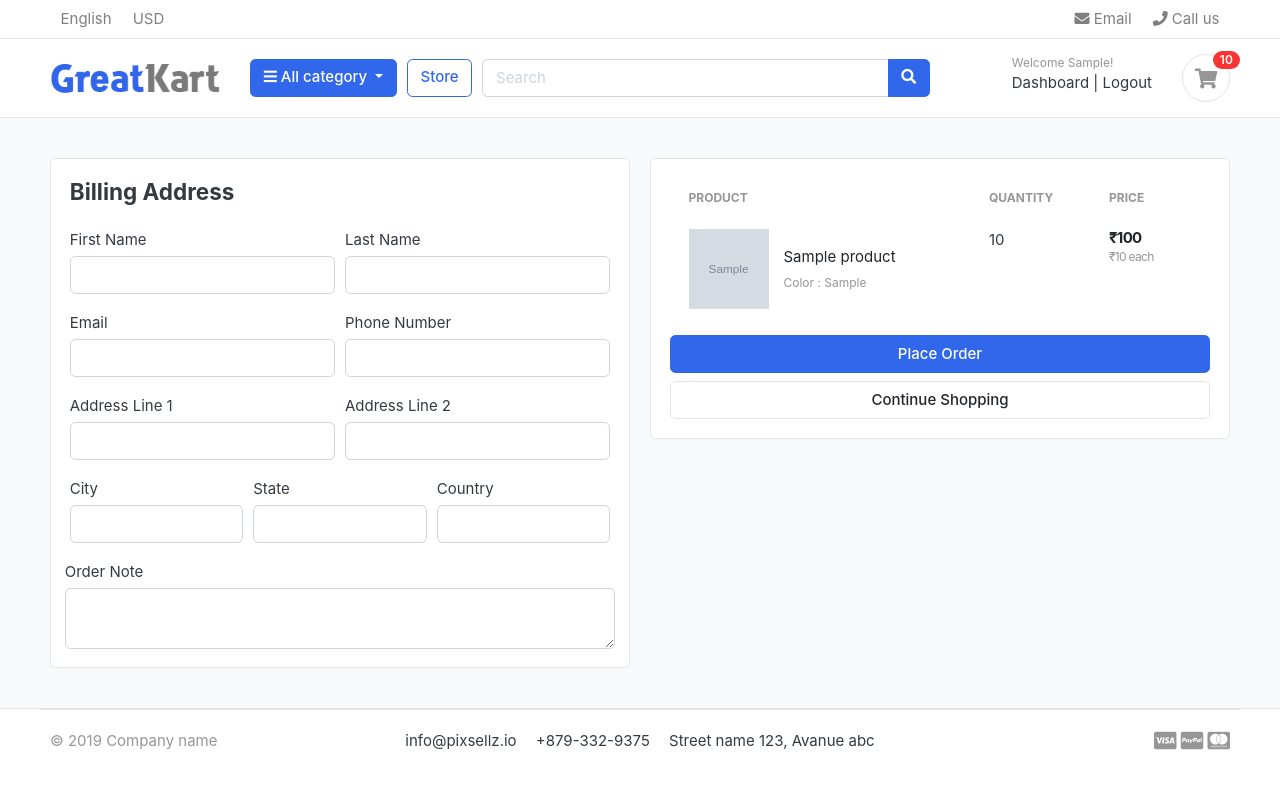
After one commit to aparna1208/Ecommerce_website, a Django app: page /carts/checkout/ in a window 1280 px wide. The commit adds this page. Run offline with Django 5.2, Linux system fonts and the light colour scheme; a user stored in the database is signed in; tables that the repository leaves empty hold one stand-in row (values such as "Sample post"); grey boxes marked "Sample" are stand-in pictures; some libraries are stand-ins or nearby versions; some web fonts are replaced.

Commit message:
handles cart and checkout page for logged user

```diff
--- a/carts/context_processors.py
+++ b/carts/context_processors.py
@@ -8,7 +8,10 @@ def counter(request):
     else:
         try:
             cart = Cart.objects.filter(cart_id = _cart_id(request))
-            cart_items = CartItem.objects.all().filter(cart=cart[:1])
+            if request.user.is_authenticated:
+                cart_items = CartItem.objects.all().filter(user=request.user)
+            else:
+                cart_items = CartItem.objects.all().filter(cart=cart[:1])
             for cart_item in cart_items:
                 cart_count += cart_item.quantity
 
--- a/carts/models.py
+++ b/carts/models.py
@@ -1,5 +1,6 @@
 from django.db import models
 from store.models import Product,Variation
+from accounts.models import Account
 
 # Create your models here.
 class Cart(models.Model):
@@ -12,9 +13,10 @@ class Cart(models.Model):
 
 
 class CartItem(models.Model):
+    user = models.ForeignKey(Account, on_delete=models.CASCADE, null= True)
     product = models.ForeignKey(Product, on_delete=models.CASCADE)
     variations = models.ManyToManyField(Variation,blank=True)
-    cart = models.ForeignKey(Cart,on_delete=models.CASCADE)
+    cart = models.ForeignKey(Cart,on_delete=models.CASCADE,null=True)
     quantity = models.IntegerField()
     is_active = models.BooleanField(default=True)
 
--- a/carts/urls.py
+++ b/carts/urls.py
@@ -7,4 +7,7 @@ urlpatterns =[
     path('remove_cart/<int:product_id>/<int:cart_item_id>/',views.remove_cart,name='remove_cart'),
     path('remove_cart_item/<int:product_id>/<int:cart_item_id>/',views.remove_cart_item,name='remove_cart_item'),
 
+    path('checkout/',views.checkout,name='checkout'),
+
+
 ]
--- a/carts/views.py
+++ b/carts/views.py
@@ -3,6 +3,7 @@ from django.http import HttpResponse
 from .models import Cart,CartItem
 from store.models import Product,Variation
 from django.core.exceptions import ObjectDoesNotExist
+from django.contrib.auth.decorators import login_required
 
 
 # Create your views here.
@@ -14,90 +15,152 @@ def _cart_id(request):
     return cart
 
 def add_cart(request, product_id):
+    current_user = request.user
     product = Product.objects.get(id = product_id) #get the product
-    product_variation = []
-    if request.method == 'POST':
-        for item in request.POST:
-            key= item
-            value = request.POST[key]
-            try:
-                variation = Variation.objects.get(product=product, variation_category__iexact=key, variation_value__iexact=value)
-                product_variation.append(variation)
-            except:
-                pass
 
-# Get or create the cart
-    try:
-        cart = Cart.objects.get(cart_id = _cart_id(request))
-    except Cart.DoesNotExist:
-        cart = Cart.objects.create(cart_id = _cart_id(request))
-    cart.save()
+    # if the user is authenticated
+    if current_user.is_authenticated:
+        product_variation = []
+        if request.method == 'POST':
+            for item in request.POST:
+                key= item
+                value = request.POST[key]
+                try:
+                    variation = Variation.objects.get(product=product, variation_category__iexact=key, variation_value__iexact=value)
+                    product_variation.append(variation)
+                except:
+                    pass
 
 
-    is_cart_item_exists = CartItem.objects.filter(product=product, cart =cart).exists()
-    if is_cart_item_exists :
-        cart_item = CartItem.objects.filter(product=product, cart=cart)
-        #existing_variations -> database
-        #current variation -> product_variation
-        #item_id ->database
+        is_cart_item_exists = CartItem.objects.filter(product=product, user = current_user).exists()
+        if is_cart_item_exists :
+            cart_item = CartItem.objects.filter(product=product, user = current_user)
 
-        ex_var_list =[]
-        id = []
+            ex_var_list =[]
+            id = []
 
-        for item in cart_item:
-            existing_variation = item.variations.all()
-            ex_var_list.append(list(existing_variation))
-            id.append(item.id)
+            for item in cart_item:
+                existing_variation = item.variations.all()
+                ex_var_list.append(list(existing_variation))
+                id.append(item.id)
 
 
-        if product_variation in ex_var_list:
-            # increase the cart item quanitity
-            index = ex_var_list.index(product_variation)
-            item_id = id[index]
-            item = CartItem.objects.get(product=product, id=item_id)
-            item.quantity += 1
-            item.save()
+            if product_variation in ex_var_list:
+                # increase the cart item quanitity
+                index = ex_var_list.index(product_variation)
+                item_id = id[index]
+                item = CartItem.objects.get(product=product, id=item_id)
+                item.quantity += 1
+                item.save()
 
-        else:
-            item = CartItem.objects.create(product=product, quantity=1, cart =cart)
+            else:
+                item = CartItem.objects.create(product=product, quantity=1, user = current_user)
+                if len(product_variation) > 0:
+                    item.variations.clear()
+                    item.variations.add(*product_variation)
+                item.save()
+
+        else :
+            cart_item = CartItem.objects.create(
+                product = product,
+                quantity = 1,
+                user = current_user,
+            )
             if len(product_variation) > 0:
-                item.variations.clear()
-                item.variations.add(*product_variation)
-            item.save()
+                cart_item.variations.clear()
+                cart_item.variations.add(*product_variation)
+            cart_item.save()
+        return redirect('cart')
+    # if the user is not authenticated
 
-    else :
-        cart_item = CartItem.objects.create(
-            product = product,
-            quantity = 1,
-            cart = cart,
-        )
-        if len(product_variation) > 0:
-            cart_item.variations.clear()
-            cart_item.variations.add(*product_variation)
-        cart_item.save()
-    return redirect('cart')
+    else:
+        product_variation = []
+        if request.method == 'POST':
+            for item in request.POST:
+                key= item
+                value = request.POST[key]
+                try:
+                    variation = Variation.objects.get(product=product, variation_category__iexact=key, variation_value__iexact=value)
+                    product_variation.append(variation)
+                except:
+                    pass
+
+    # Get or create the cart
+        try:
+            cart = Cart.objects.get(cart_id = _cart_id(request))
+        except Cart.DoesNotExist:
+            cart = Cart.objects.create(cart_id = _cart_id(request))
+        cart.save()
+
+
+        is_cart_item_exists = CartItem.objects.filter(product=product, cart =cart).exists()
+        if is_cart_item_exists :
+            cart_item = CartItem.objects.filter(product=product, cart=cart)
+            #existing_variations -> database
+            #current variation -> product_variation
+            #item_id ->database
+
+            ex_var_list =[]
+            id = []
+
+            for item in cart_item:
+                existing_variation = item.variations.all()
+                ex_var_list.append(list(existing_variation))
+                id.append(item.id)
+
+
+            if product_variation in ex_var_list:
+                # increase the cart item quanitity
+                index = ex_var_list.index(product_variation)
+                item_id = id[index]
+                item = CartItem.objects.get(product=product, id=item_id)
+                item.quantity += 1
+                item.save()
+
+            else:
+                item = CartItem.objects.create(product=product, quantity=1, cart =cart)
+                if len(product_variation) > 0:
+                    item.variations.clear()
+                    item.variations.add(*product_variation)
+                item.save()
+
+        else :
+            cart_item = CartItem.objects.create(
+                product = product,
+                quantity = 1,
+                cart = cart,
+            )
+            if len(product_variation) > 0:
+                cart_item.variations.clear()
+                cart_item.variations.add(*product_variation)
+            cart_item.save()
+        return redirect('cart')
 
 
 def remove_cart(request,product_id,cart_item_id):
-    cart = Cart.objects.get(cart_id = _cart_id(request))
-    product = get_object_or_404(Product, id = product_id)
+    product = get_object_or_404(Product, id=product_id)
     try:
-        cart_item = CartItem.objects.get(product = product, cart = cart, id = cart_item_id)
+        if request.user.is_authenticated:
+            cart_item = CartItem.objects.get(product=product, user=request.user, id=cart_item_id)
+        else:
+            cart = Cart.objects.get(cart_id=_cart_id(request))
+            cart_item = CartItem.objects.get(product=product, cart=cart, id=cart_item_id)
         if cart_item.quantity > 1:
             cart_item.quantity -= 1
             cart_item.save()
         else:
-            cart_item.save()
-
+            cart_item.delete()
     except:
         pass
-
     return redirect('cart')
 
 def remove_cart_item(request,product_id,cart_item_id):
-    cart = Cart.objects.get(cart_id = _cart_id(request))
-    product = get_object_or_404(Product, id =product_id)
-    cart_item = CartItem.objects.get(product=product, cart = cart ,id = cart_item_id)
+    product = get_object_or_404(Product, id=product_id)
+    if request.user.is_authenticated:
+        cart_item = CartItem.objects.get(product=product, user=request.user, id=cart_item_id)
+    else:
+        cart = Cart.objects.get(cart_id=_cart_id(request))
+        cart_item = CartItem.objects.get(product=product, cart=cart, id=cart_item_id)
     cart_item.delete()
     return redirect('cart')
 
@@ -106,8 +169,11 @@ def cart(request,total=0,quantity=0, cart_items = None):
     try:
         tax = 0
         grand_total = 0
-        cart = Cart.objects.get(cart_id =_cart_id(request))
-        cart_items = CartItem.objects.filter(cart=cart, is_active =True)
+        if request.user.is_authenticated:
+            cart_items = CartItem.objects.filter(user=request.user, is_active =True)
+        else:
+            cart = Cart.objects.get(cart_id =_cart_id(request))
+            cart_items = CartItem.objects.filter(cart=cart, is_active =True)
         for cart_item in cart_items:
             total += (cart_item.product.price * cart_item.quantity)
             quantity += cart_item.quantity
@@ -128,3 +194,34 @@ def cart(request,total=0,quantity=0, cart_items = None):
 
     }
     return render(request,"store/carts.html", context)
+
+@login_required(login_url='login')
+def checkout(request,total=0,quantity=0, cart_items = None):
+    try:
+        tax = 0
+        grand_total = 0
+        if request.user.is_authenticated:
+            cart_items = CartItem.objects.filter(user=request.user, is_active =True)
+        else:
+            cart = Cart.objects.get(cart_id =_cart_id(request))
+            cart_items = CartItem.objects.filter(cart=cart, is_active =True)
+        for cart_item in cart_items:
+            total += (cart_item.product.price * cart_item.quantity)
+            quantity += cart_item.quantity
+
+        tax = (2*total)/100
+        grand_total = total + tax
+
+    except ObjectDoesNotExist:
+        pass
+
+
+    context ={
+        'total': total,
+        'quatity' : quantity,
+        'cart_items' : cart_items,
+        'tax' : tax,
+       'grand_total' : grand_total
+
+    }
+    return render(request,'store/checkout.html',context)
--- a/ecommerceproject/templates/store/carts.html
+++ b/ecommerceproject/templates/store/carts.html
@@ -107,7 +107,7 @@
 			<p class="text-center mb-3">
 				<img src="{% static './images/misc/payments.png' %}" height="26">
 			</p>
-			<a href="./place-order.html" class="btn btn-primary btn-block"> Checkout </a>
+			<a href="{% url 'checkout' %}" class="btn btn-primary btn-block"> Checkout </a>
 			<a href="{% url 'store' %}" class="btn btn-light btn-block">Continue Shopping</a>
 		</div> <!-- card-body.// -->
 		</div> <!-- card.// -->
--- /dev/null
+++ b/ecommerceproject/templates/store/checkout.html
@@ -0,0 +1,140 @@
+{% extends "base.html" %}
+{% load static %}
+{% block content %}
+
+<section class="section-content padding-y bg">
+<div class="container">
+
+<!-- ============================ COMPONENT 1 ================================= -->
+
+
+<div class="row">
+	<aside class="col-lg-6">
+<div class="card">
+    <div class="card-body">
+        <h4 class="card-title mb-4"> Billing Address</h4>
+        <form action="" method="POST">
+                        <div class="form-row">
+                            <div class="col form-group">
+                                <label for="">First Name</label>
+                                <input type="text" name="first_name" id="" class="form-control" required>
+                            </div>
+                            <div class="col form-group">
+                                <label for="">Last Name</label>
+                                <input type="text" name="last_name" id="" class="form-control" required>
+                            </div>
+                        </div>
+                        <div class="form-row">
+                            <div class="col form-group">
+                                <label for="">Email</label>
+                                <input type="email" name="email" id="" class="form-control" required>
+                            </div>
+                            <div class="col form-group">
+                                <label for="">Phone Number</label>
+                                <input type="text" name="phone" id="" class="form-control" required>
+                            </div>
+                        </div>
+                        <div class="form-row">
+                            <div class="col form-group">
+                                <label for="">Address Line 1</label>
+                                <input type="text" name="address_line_1" id="" class="form-control" required>
+                            </div>
+                            <div class="col form-group">
+                                <label for="">Address Line 2</label>
+                                <input type="text" name="address_line_1" id="" class="form-control" >
+                            </div>
+                        </div>
+                        <div class="form-row">
+                            <div class="col form-group">
+                                <label for="">City</label>
+                                <input type="text" name="city" id="" class="form-control" required>
+                            </div>
+                            <div class="col form-group">
+                                <label for="">State</label>
+                                <input type="text" name="state" id="" class="form-control" required>
+                            </div>
+                            <div class="col form-group">
+                                <label for="">Country</label>
+                                <input type="text" name="country" id="" class="form-control" required>
+                            </div>
+                        </div>
+                            <div class="form-row">
+                                <label for="">Order Note</label>
+                                <textarea name="order_note" id="" rows="2 " class="form-control"></textarea>
+                            </div>
+
+                </div>
+
+            </div> <!-- card.// -->
+
+                </aside> <!-- col.// -->
+                <aside class="col-lg-6">
+
+                    <div class="card">
+                    <div class="card-body">
+                        <table class="table table-borderless table-shopping-cart">
+            <thead class="text-muted">
+            <tr class="small text-uppercase">
+            <th scope="col">Product</th>
+            <th scope="col" width="120">Quantity</th>
+            <th scope="col" width="120">Price</th>
+            </tr>
+            </thead>
+            <tbody>
+
+
+            {% for cart_item in cart_items %}
+
+
+            <tr>
+                <td>
+                    <figure class="itemside align-items-center">
+                        <div class="aside"><img src="{{ cart_item.product.image.url }}" class="img-sm"></div>
+                        <figcaption class="info">
+                            <a href="{{cart_item.product.get_url}}" class="title text-dark">{{cart_item.product.product_name}}</a>
+                            <p class="text-muted small">
+                                {% if cart_item.variations.all %}
+                                    {% for item in cart_item.variations.all %}
+                                        {{ item.variation_category | capfirst }} : {{ item.variation_value | capfirst }} <br>
+                                    {% endfor %}
+                                {% endif %}
+                            </p>
+                        </figcaption>
+                    </figure>
+                </td>
+                <td>
+                    <!-- col.// -->
+                    <label for="">{{cart_item.quantity}}</label>
+                                <!-- col.// -->
+                </td>
+                <td>
+                    <div class="price-wrap">
+                        <var class="price">₹{{cart_item.sub_total}}</var>
+                        <small class="text-muted"> ₹{{cart_item.product.price}} each </small>
+                    </div> <!-- price-wrap .// -->
+                </td>
+
+            </tr>
+
+            {% endfor %}
+
+            </tbody>
+            </table>
+
+
+            <button type="submit" name="submit" class="btn btn-primary btn-block">Place Order</button>
+            <a href="{% url 'store' %}" class="btn btn-light btn-block">Continue Shopping</a>
+            </form>
+</div> <!-- card-body.// -->
+</div> <!-- card.// -->
+
+</aside> <!-- col.// -->
+
+
+</div> <!-- row.// -->
+<!-- ============================ COMPONENT 1 END .// ================================= -->
+
+</div> <!-- container .//  -->
+</section>
+
+{% endblock %}
```
Also changed, not shown: accounts/views.py (+62 -7 lines), carts/migrations/0003_cartitem_user_alter_cartitem_cart.py (added).
